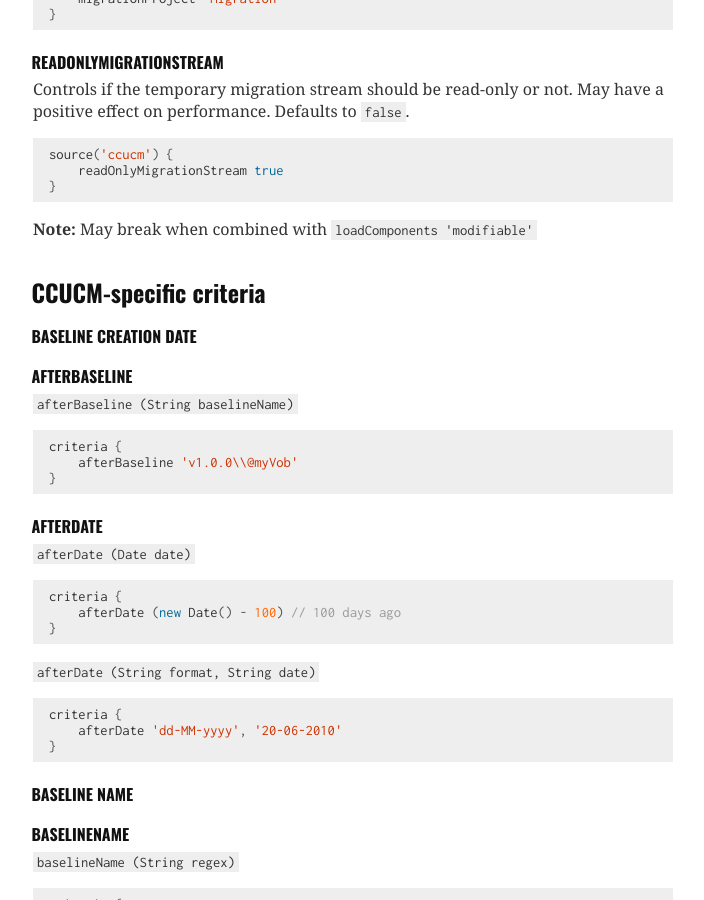
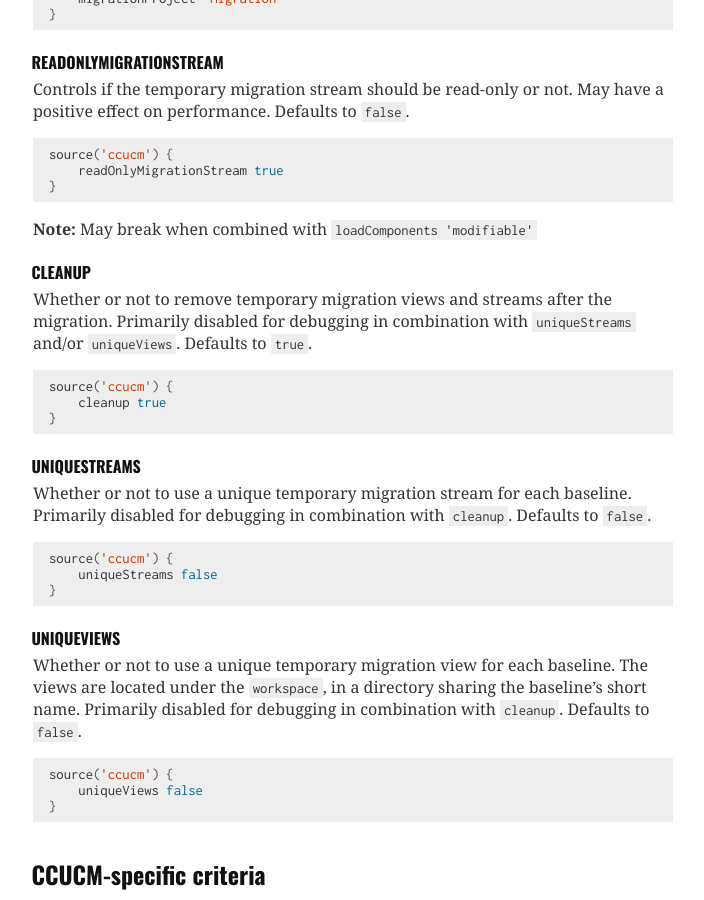
Before and after one commit to Praqma/2git, a Jekyll site: the page built from docs/source-ccucm.md, in a window 1280 px wide and 900 px high, scrolled down 1567 px. Shown: the whole window, without its empty margins (287-991 px from the left). Built offline with Jekyll 4.4.1, drawn with Linux system fonts in a browser that asks for light colours; our own code applies the rules of GitHub Pages for plain Markdown files.

Commit message:
CCUCM: Allow use of unique views/streams per baseline

````diff
--- a/docs/source-ccucm.md
+++ b/docs/source-ccucm.md
@@ -101,6 +101,43 @@ source('ccucm') {
 
 **Note:** May break when combined with `loadComponents 'modifiable'`
 
+##### cleanup
+
+Whether or not to remove temporary migration views and streams after the migration.
+Primarily disabled for debugging in combination with `uniqueStreams` and/or `uniqueViews`.
+Defaults to `true`.
+
+```groovy
+source('ccucm') {
+    cleanup true
+}
+```
+
+##### uniqueStreams
+
+Whether or not to use a unique temporary migration stream for each baseline.
+Primarily disabled for debugging in combination with `cleanup`.
+Defaults to `false`.
+
+```groovy
+source('ccucm') {
+    uniqueStreams false
+}
+```
+
+##### uniqueViews
+
+Whether or not to use a unique temporary migration view for each baseline.
+The views are located under the `workspace`, in a directory sharing the baseline's short name.
+Primarily disabled for debugging in combination with `cleanup`.
+Defaults to `false`.
+
+```groovy
+source('ccucm') {
+    uniqueViews false
+}
+```
+
 ## CCUCM-specific criteria
 
 ### Baseline creation date
````
Also changed, not shown: 3 other files.
